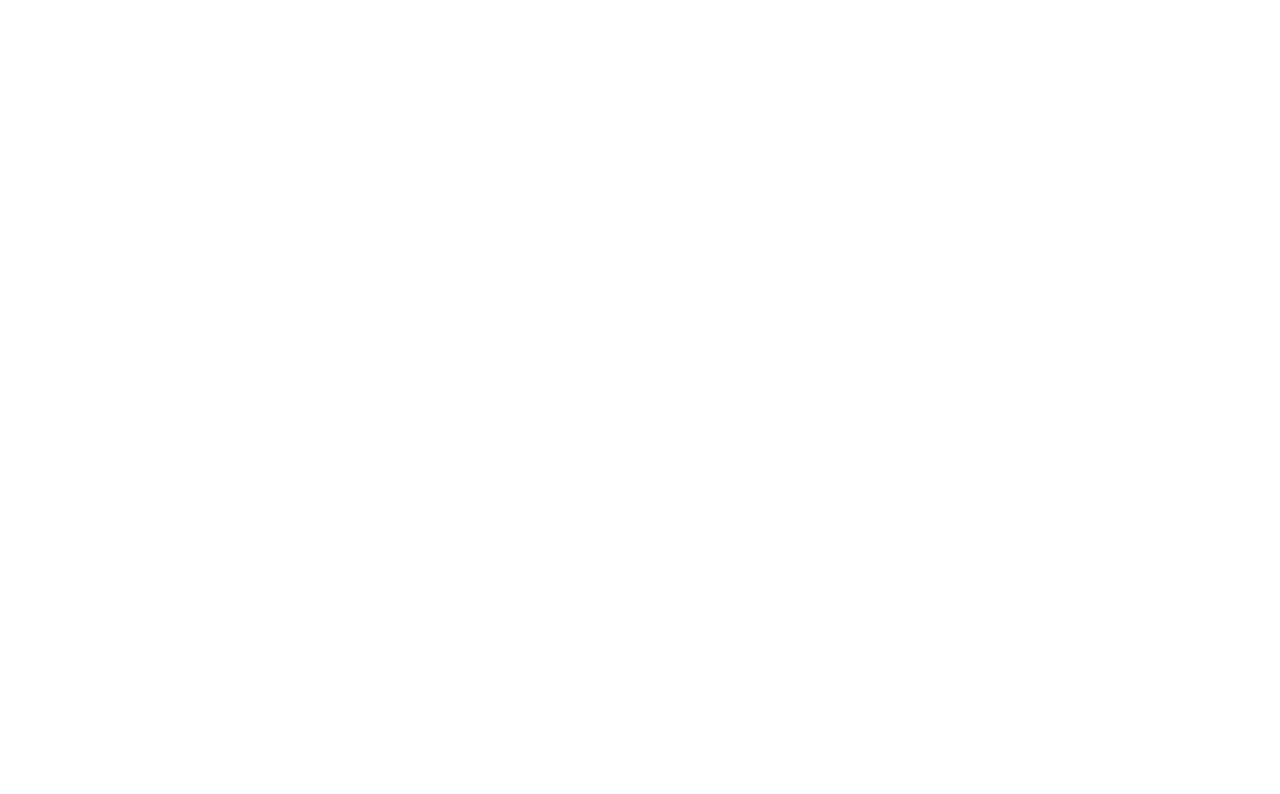
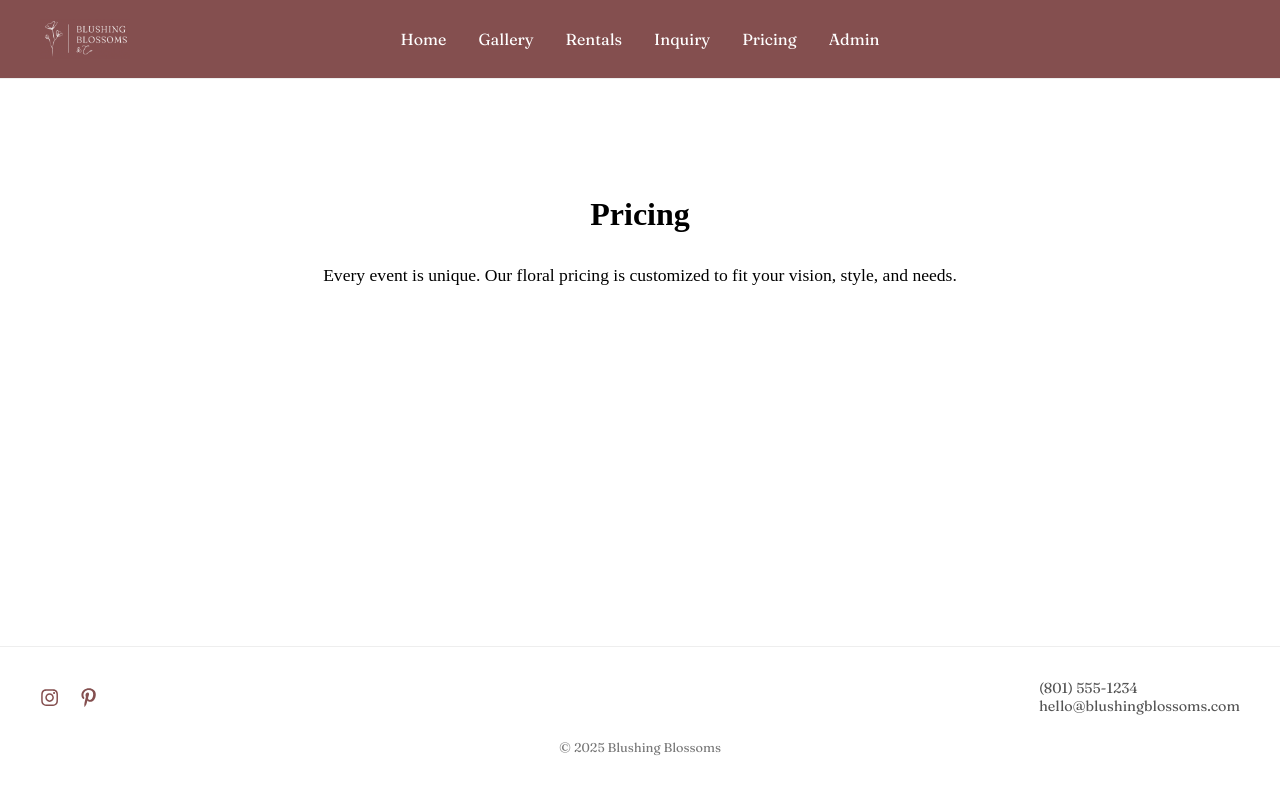
Before and after one commit to zburnsie/blushing-blossoms, a React (Vite) app in the folder frontend/: page /pricing in a window 1280 px wide. Before the commit this address had no page. Shown: the top 794 px of the page. Built offline with nearby package versions, Linux system fonts and the light colour scheme.

Commit message:
Added pricing page

```diff
--- a/frontend/src/App.tsx
+++ b/frontend/src/App.tsx
@@ -6,6 +6,7 @@
 import Rentals from "./pages/Rentals";
 import AdminInquiries from "./pages/AdminInquiries";
 import AdminLogin from "./pages/AdminLogin";
+import Pricing from "./pages/Pricing";
 
 function App() {
   return (
@@ -15,6 +16,8 @@
         <Route path="/gallery" element={<Gallery />} />
         <Route path="/rentals" element={<Rentals />} />
         <Route path="/inquiry" element={<Inquiry />} />
+        <Route path="/pricing" element={<Pricing />} />
+
         <Route path="/admin/inquiries" element={<AdminInquiries />} />
         <Route path="/admin/login" element={<AdminLogin />} />
         <Route path="/admin/inquiries" element={<AdminInquiries />} />
--- a/frontend/src/components/Layout.tsx
+++ b/frontend/src/components/Layout.tsx
@@ -16,6 +16,7 @@
             <Link to="/gallery">Gallery</Link>
             <Link to="/rentals">Rentals</Link>
             <Link to="/inquiry">Inquiry</Link>
+            <Link to="/pricing">Pricing</Link>
             <Link to="/admin/inquiries" className="admin-link">
               Admin
             </Link>
--- /dev/null
+++ b/frontend/src/pages/Pricing.tsx
@@ -0,0 +1,12 @@
+export default function Pricing() {
+  return (
+    <div style={{ padding: "4rem 2rem", maxWidth: "1000px", margin: "0 auto" }}>
+      <h1 style={{ textAlign: "center", marginBottom: "2rem" }}>Pricing</h1>
+
+      <p style={{ textAlign: "center", fontSize: "1.1rem" }}>
+        Every event is unique. Our floral pricing is customized to fit your
+        vision, style, and needs.
+      </p>
+    </div>
+  );
+}
```
